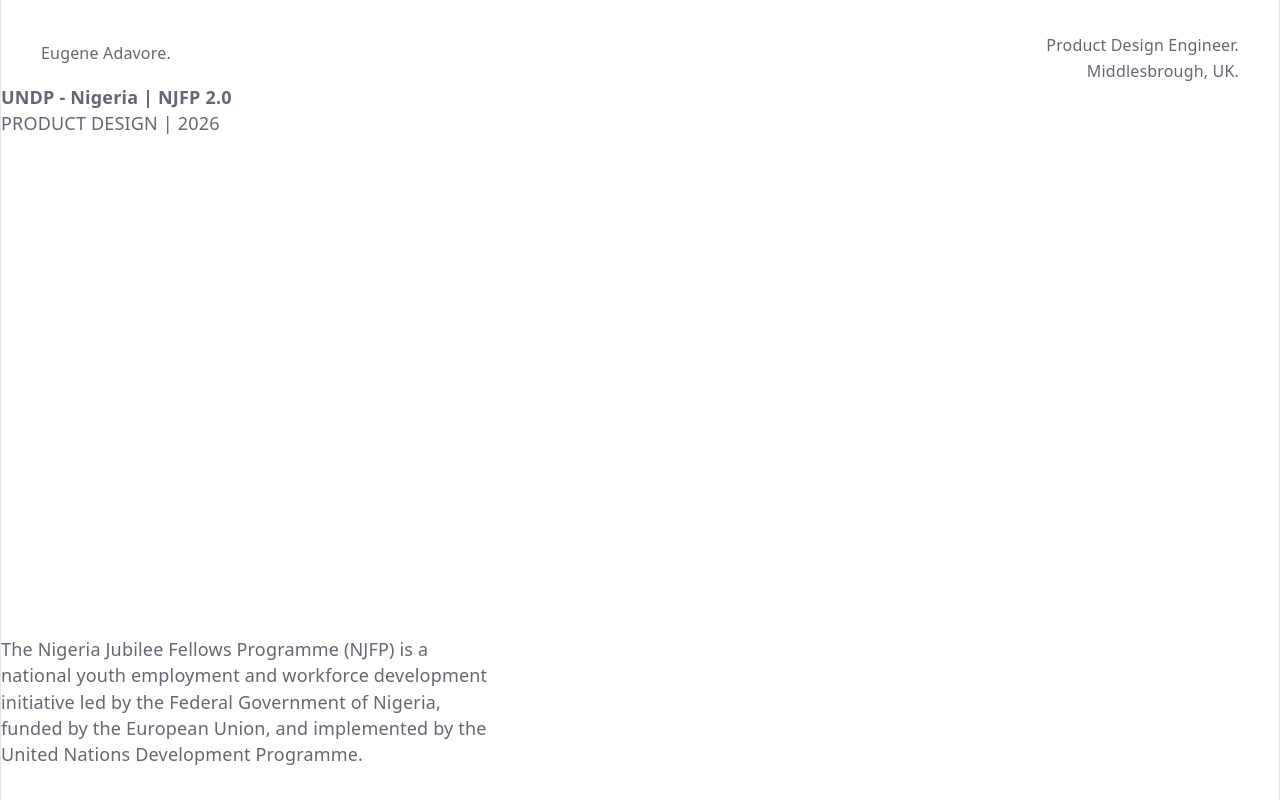
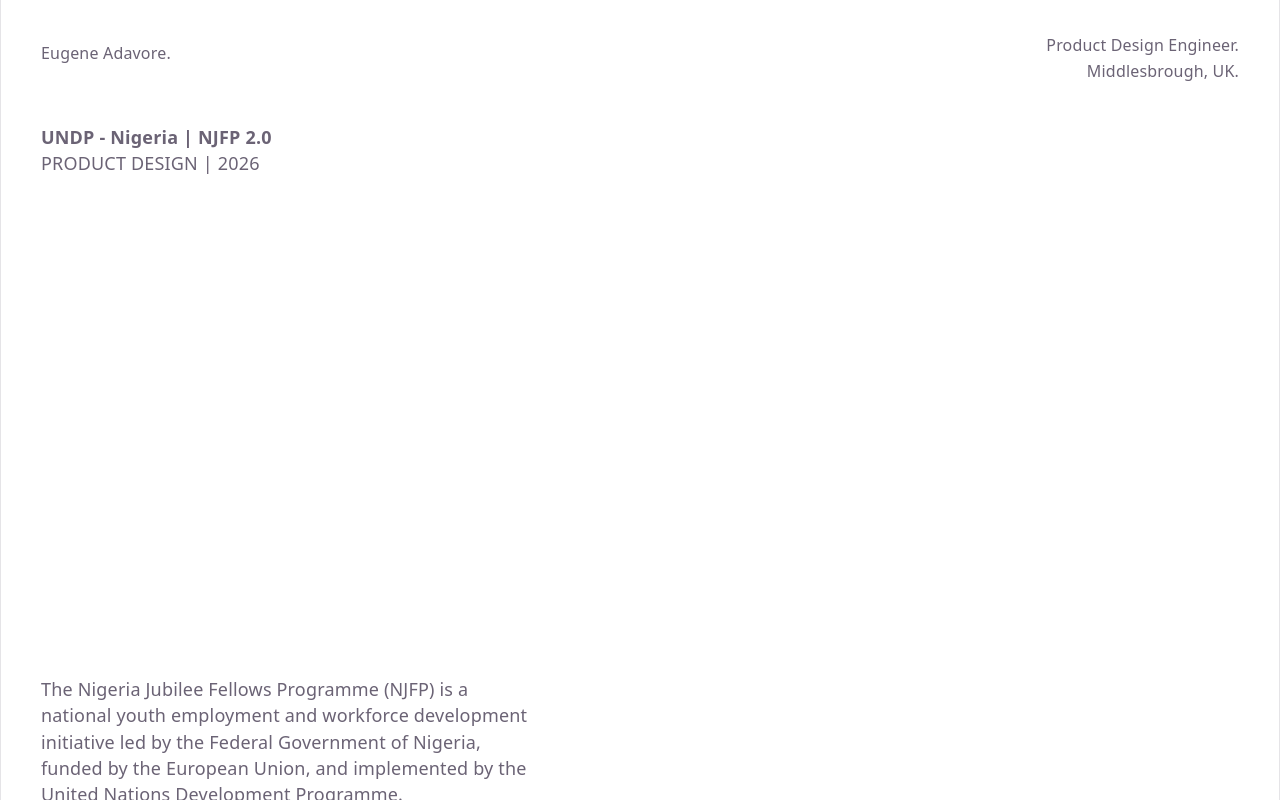
Before and after one commit to Eugene-001/EugeneADAVORE---Portfolio-v1, a React app: page /Pages/NJFP in a window 1280 px wide. Shown: the top 800 px of the page. Built offline with nearby package versions, Linux system fonts and the light colour scheme; the HTML template or start-up script is replaced by a standard one; a web font is replaced by a local one.

Commit message:
Final edits before more edits are to be made.

```diff
--- a/src/index.css
+++ b/src/index.css
@@ -81,8 +81,6 @@
 }
 
 .mainSLICE {
-  padding-left: 40px;
-  padding-right: 40px;
 }
 
 .bottom {
@@ -315,7 +313,6 @@
   justify-content: space-between;
   align-items: center;
   margin-bottom: 20px;
-  background-color: #fafafa;
   padding-top: 16px 16px;
   box-sizing: border-box;
 }
@@ -386,6 +383,8 @@
   position: sticky;
   top: 40px;
   align-self: flex-start;
+  z-index: 3;
+  background: var(--bg);
 }
 
 .caseimage {
@@ -424,6 +423,14 @@
   position: sticky;
   top: 40px;
   align-self: flex-start;
+}
+
+.right > :nth-child(2) {
+  z-index: 2;
+}
+
+.right > :nth-child(3) {
+  z-index: 1;
 }
 
 .caseimage2 {
@@ -598,7 +605,9 @@
 .top-section {
   display: flex;
   justify-content: space-between;
-
+  margin-left: 40px;
+  margin-right: 40px;
+  margin-top: 40px;
 }
 
 .slice-left {
```
